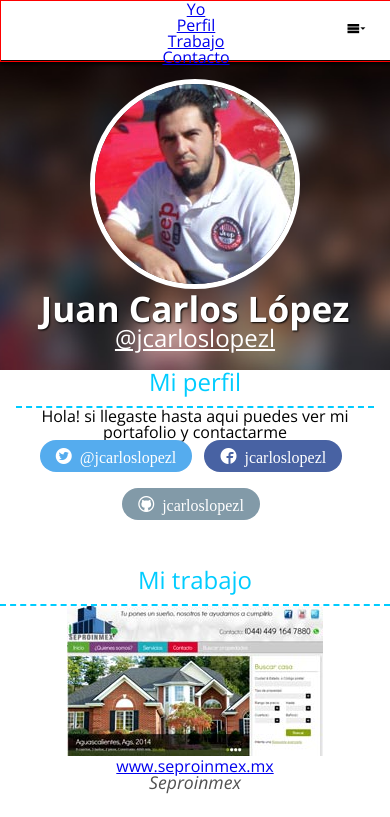
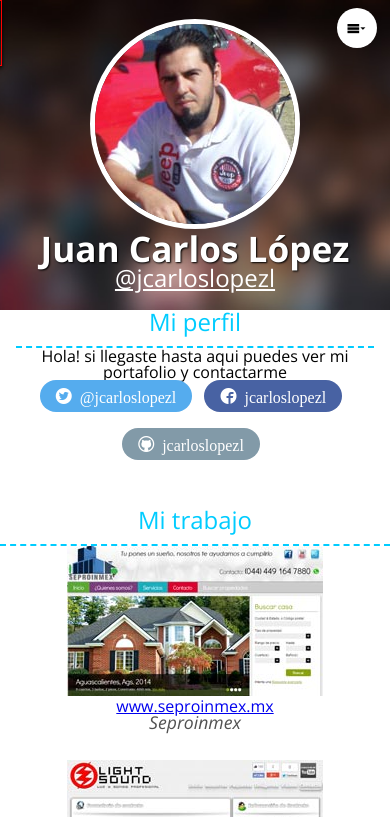
Before and after one commit to jclopezdev/jclopezdev.github.io, a website: page index.html in a window 390 px wide. Shown: the top 817 px of the page. Drawn offline with nearby package versions, Linux system fonts and the light colour scheme; files that its build step writes are made by us from their sources; files whose address does not match are found by name.

Commit message:
Change breakpoints mobile first

```diff
--- a/static/sass/base/_breakpoints.scss
+++ b/static/sass/base/_breakpoints.scss
@@ -1,15 +1,14 @@
 @mixin breakpoint($point) {
-  @if $point == large {
-    @media (min-width: 1824px) { @content ; }
-  }
   @if $point == desktop {
     @media (min-width: 1200px) { @content ; }
   }
+  @else if $point == laptop {
+    @media (max-width: 1200px) { @content ; }
+  }
   @else if $point == tablet {
-    @media (min-width: 768px) { @content ; }
+    @media (max-width: 768px) { @content ; }
   }
   @else if $point == mobile {
     @media (max-width: 320px)  { @content ; }
-
   }
 }
```
